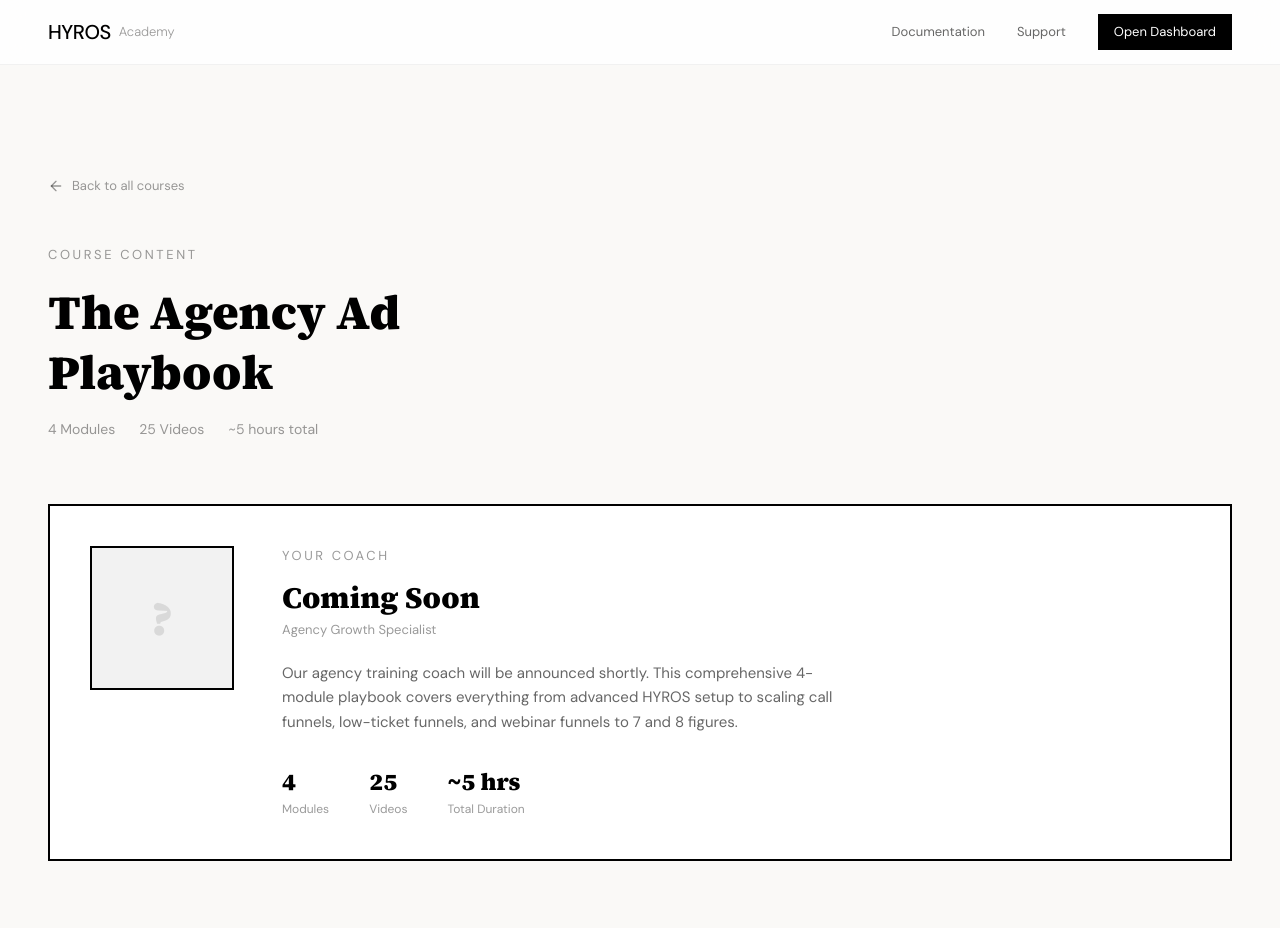
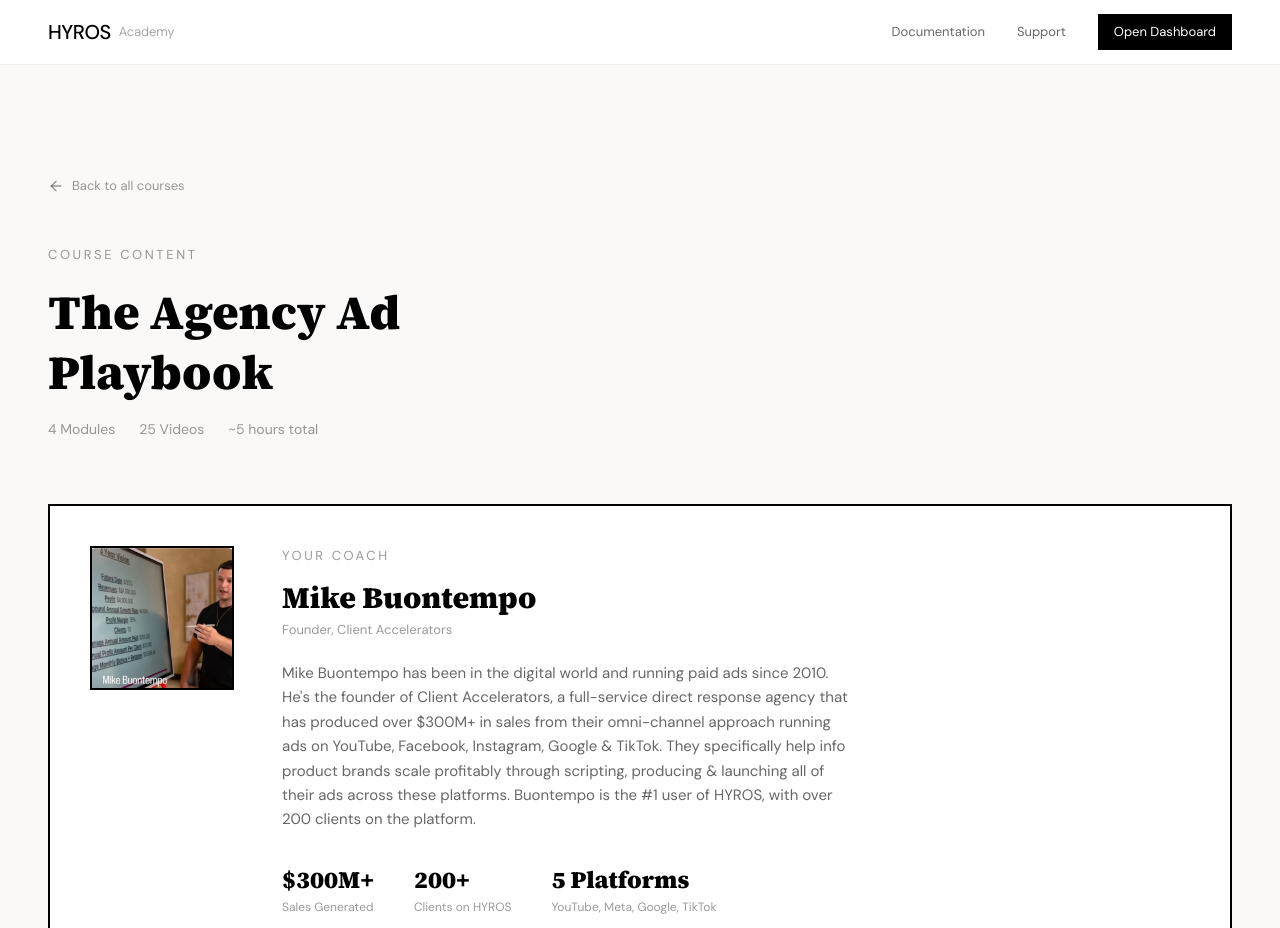
Before and after one commit to zssai13/TrainingSite, a Next.js app: page /agency in a window 1280 px wide. Shown: the top 928 px of the page. Built offline with nearby package versions, Linux system fonts and the light colour scheme.

Commit message:
Add Mike Buontempo coach section to agency training page
Co-Authored-By: Claude <noreply@anthropic.com>

```diff
--- a/src/app/agency/page.tsx
+++ b/src/app/agency/page.tsx
@@ -2,6 +2,7 @@
 
 import { useState } from 'react'
 import Link from 'next/link'
+import Image from 'next/image'
 import { ArrowRight, ArrowLeft, ChevronDown } from 'lucide-react'
 
 interface SubModule {
@@ -575,13 +576,19 @@ export default function AgencyTrainingPage() {
             </div>
           </div>
 
-          {/* Coach Section - Placeholder */}
+          {/* Coach Section */}
           <div className="mb-16">
             <div className="border-2 border-black bg-white p-8 lg:p-10">
               <div className="flex flex-col md:flex-row gap-8 lg:gap-12 items-start">
                 <div className="shrink-0">
-                  <div className="w-28 h-28 lg:w-36 lg:h-36 overflow-hidden border-2 border-black bg-black/5 flex items-center justify-center">
-                    <span className="text-4xl lg:text-5xl font-display font-black text-black/10">?</span>
+                  <div className="w-28 h-28 lg:w-36 lg:h-36 overflow-hidden border-2 border-black">
+                    <Image
+                      src="/coach-mike.png"
+                      alt="Mike Buontempo"
+                      width={144}
+                      height={144}
+                      className="w-full h-full object-cover object-top"
+                    />
                   </div>
                 </div>
                 <div className="flex-1 min-w-0">
@@ -589,28 +596,33 @@ export default function AgencyTrainingPage() {
                     Your Coach
                   </p>
                   <h3 className="font-display font-black text-2xl lg:text-3xl text-black leading-tight mb-1">
-                    Coming Soon
+                    Mike Buontempo
                   </h3>
                   <p className="text-[13px] text-black/40 mb-5">
-                    Agency Growth Specialist
+                    Founder, Client Accelerators
                   </p>
                   <p className="text-[15px] text-black/60 leading-relaxed max-w-xl mb-8">
-                    Our agency training coach will be announced shortly. This comprehensive
-                    4-module playbook covers everything from advanced HYROS setup to scaling
-                    call funnels, low-ticket funnels, and webinar funnels to 7 and 8 figures.
+                    Mike Buontempo has been in the digital world and running paid ads since
+                    2010. He&apos;s the founder of Client Accelerators, a full-service direct
+                    response agency that has produced over $300M+ in sales from their
+                    omni-channel approach running ads on YouTube, Facebook, Instagram, Google
+                    &amp; TikTok. They specifically help info product brands scale profitably
+                    through scripting, producing &amp; launching all of their ads across these
+                    platforms. Buontempo is the #1 user of HYROS, with over 200 clients on
+                    the platform.
                   </p>
                   <div className="flex flex-wrap gap-x-10 gap-y-4">
                     <div>
-                      <p className="font-display font-black text-xl lg:text-2xl text-black">4</p>
-                      <p className="text-[12px] text-black/40 mt-0.5">Modules</p>
+                      <p className="font-display font-black text-xl lg:text-2xl text-black">$300M+</p>
+                      <p className="text-[12px] text-black/40 mt-0.5">Sales Generated</p>
                     </div>
                     <div>
-                      <p className="font-display font-black text-xl lg:text-2xl text-black">25</p>
-                      <p className="text-[12px] text-black/40 mt-0.5">Videos</p>
+                      <p className="font-display font-black text-xl lg:text-2xl text-black">200+</p>
+                      <p className="text-[12px] text-black/40 mt-0.5">Clients on HYROS</p>
                     </div>
                     <div>
-                      <p className="font-display font-black text-xl lg:text-2xl text-black">~5 hrs</p>
-                      <p className="text-[12px] text-black/40 mt-0.5">Total Duration</p>
+                      <p className="font-display font-black text-xl lg:text-2xl text-black">5 Platforms</p>
+                      <p className="text-[12px] text-black/40 mt-0.5">YouTube, Meta, Google, TikTok</p>
                     </div>
                   </div>
                 </div>
```
Also changed, not shown: public/coach-mike.png (added).
